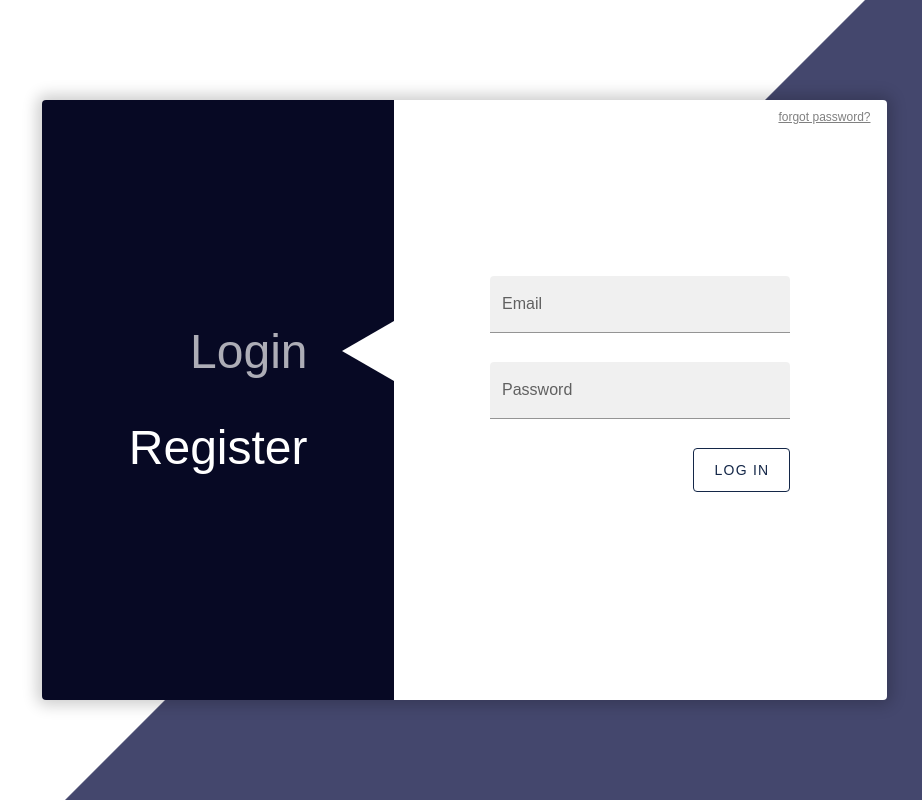
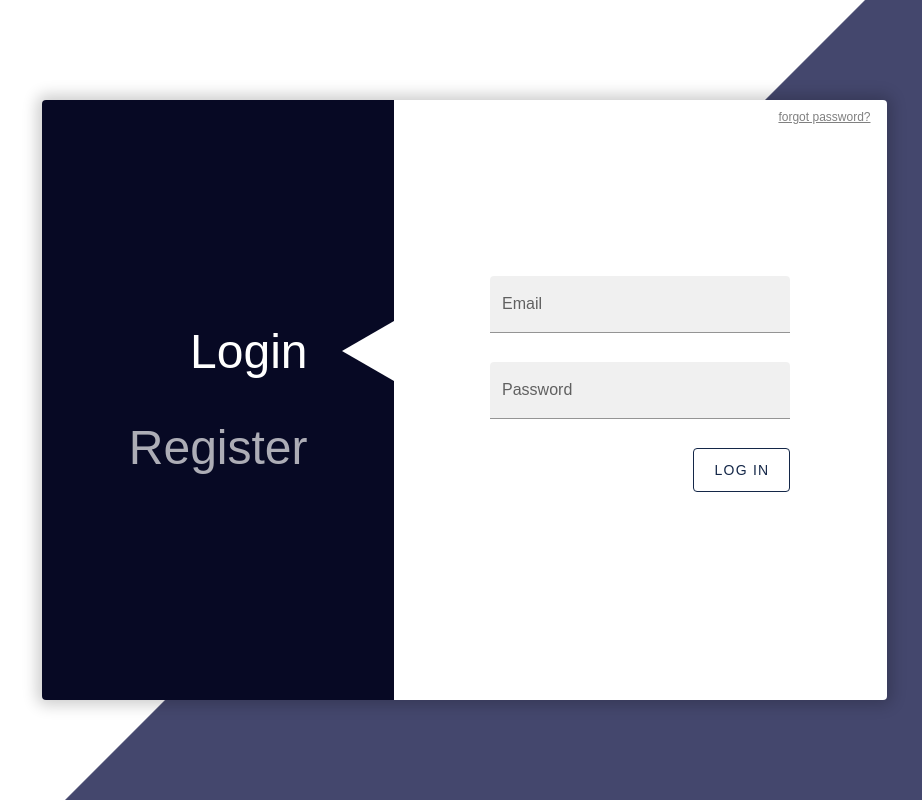
Before and after one commit to DK-Kami/dashboard-vue, a Vue app: page /login in a window 1280 px wide. Shown: the whole page, without its empty margins (176-1098 px from the left). Built offline with nearby package versions, Linux system fonts and the light colour scheme; a small style sheet from the web is missing.

Commit message:
selected item lighter then unselected

```diff
--- a/src/views/LoginPage/index.vue
+++ b/src/views/LoginPage/index.vue
@@ -185,7 +185,7 @@ export default {
 
   .login__items  {
     background-color: $primary-color;
-    color: white;
+    color: #ffffffab;
   }
   .login__item {
     font-size: 3em;
@@ -194,7 +194,7 @@ export default {
     text-align: right;
   }
   .active__item>.login__item {
-    color: #ffffffab;
+    color: white;
   }
   .active__item>.triangle::before {
     content: "";
```
